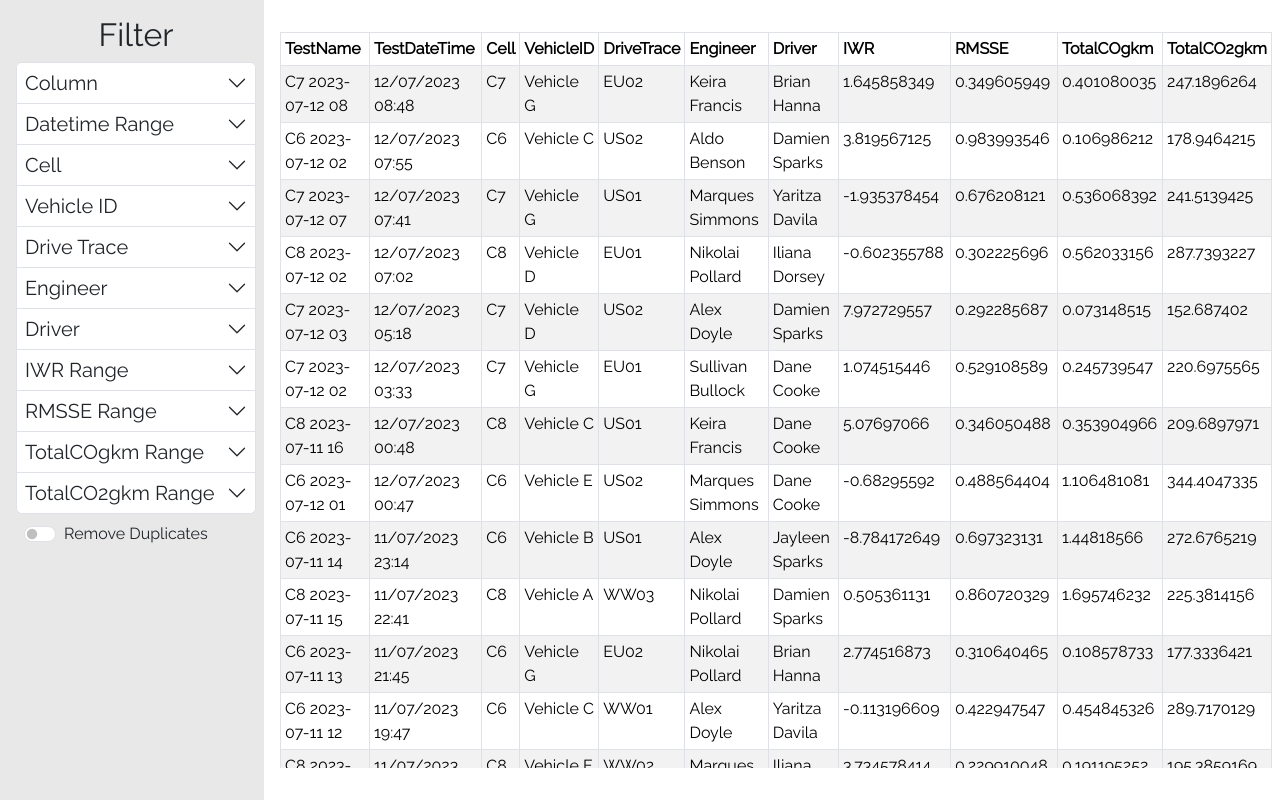
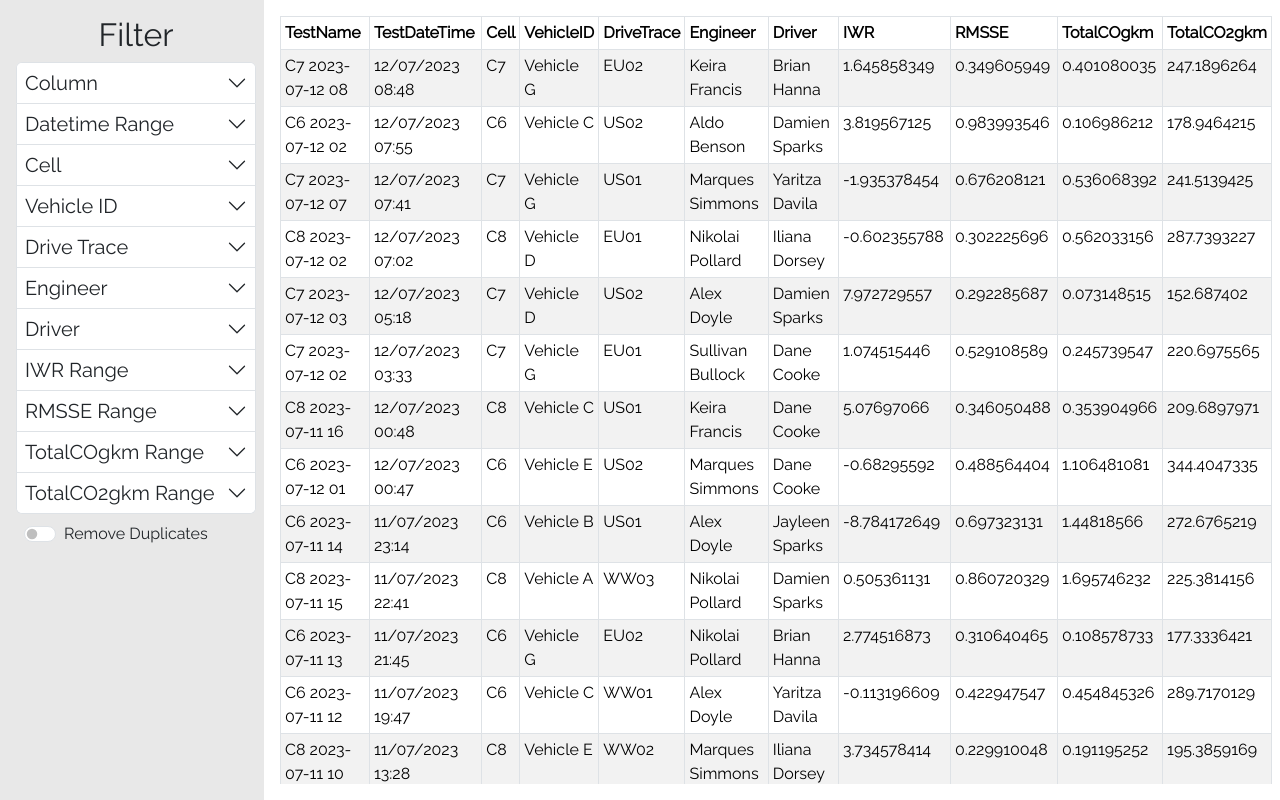
Before and after one commit to bryce-krispies/JLR-test, a React (Create React App) app: page / in a window 1280 px wide. Built offline with nearby package versions, Linux system fonts and the light colour scheme.

Commit message:
Increase size of table

```diff
--- a/src/components/Visualization.css
+++ b/src/components/Visualization.css
@@ -1,9 +1,7 @@
 .vis-container {
     height: 100%;
     width: 100%;
-    padding: 2rem;
-    padding-left: 1rem;
-    padding-right: 0.5rem;
+    padding: 1rem 0.5rem 1rem 1rem;
 }
 
 .table-container {
```
